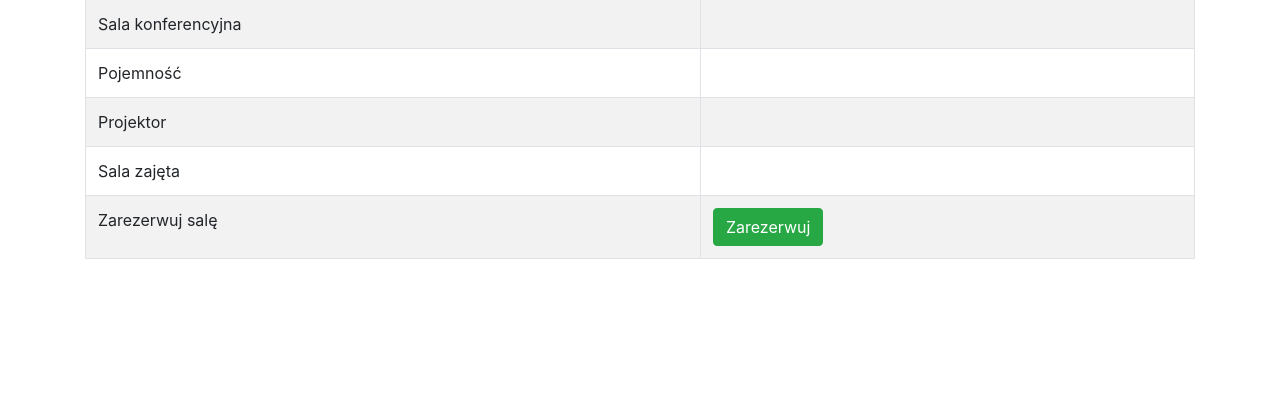
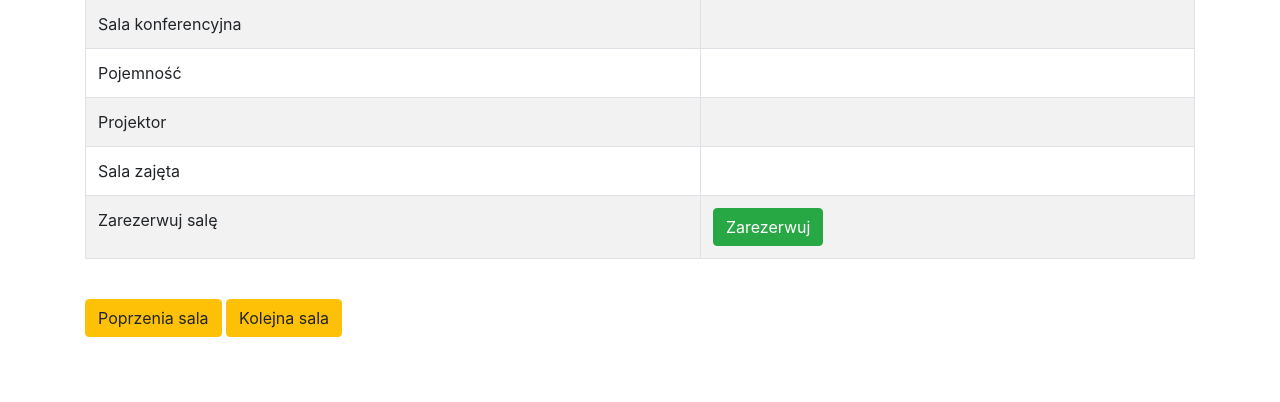
Before and after one commit to tkazan/DjangoCL, a Django app: template BookConferenceRoomApp/templates/Book/room.html in a window 1280 px wide. Shown: the part 87-489 px from the top of the page. Run offline with Django 3.2, Linux system fonts and the light colour scheme; the template is opened without the code that fills it, so the values that code supplies are empty; some libraries are stand-ins or nearby versions.

Commit message:
final corrections

```diff
--- a/BookConferenceRoomApp/templates/Book/delete.html
+++ b/BookConferenceRoomApp/templates/Book/delete.html
@@ -3,6 +3,7 @@
 {% block title %}Usuń salę{% endblock %}
 
 {% block content %}
+    <br/>
     <h2>Czy na pewno chcesz usunąć salę: {{ room.name }}</h2>
     <form method="POST" action="#">
     {% csrf_token %}
--- a/BookConferenceRoomApp/templates/Book/modify.html
+++ b/BookConferenceRoomApp/templates/Book/modify.html
@@ -3,6 +3,7 @@
 {% block title %}Modify room{% endblock %}
 
 {% block content %}
+    <br/>
     <h2>Modyfikacja sali konferencyjnej: {{ room.name }}</h2>
     <p class="text-danger">{{ message }}</p>
     <form method="POST" action="#">
--- a/BookConferenceRoomApp/templates/Book/new_room.html
+++ b/BookConferenceRoomApp/templates/Book/new_room.html
@@ -2,6 +2,7 @@
 
 {% block content %}
 
+    <br/>
     <h2>Utwórz nową salę konferencyjną</h2>
     <p class="text-danger">{{ message }}</p>
     <form method="POST" action="#">
--- a/BookConferenceRoomApp/templates/Book/reservation.html
+++ b/BookConferenceRoomApp/templates/Book/reservation.html
@@ -25,7 +25,7 @@
     <form method="post" action="#">
     {% csrf_token %}
         <label>Data:
-            <input type="date" name="date">
+            <input type="date" name="date" required="required">
         </label><br/>
         <label>Dodatkowe uwagi:<br/>
             <textarea name="comment" class="form-control">Brak</textarea>
--- a/BookConferenceRoomApp/templates/Book/room.html
+++ b/BookConferenceRoomApp/templates/Book/room.html
@@ -7,7 +7,7 @@
     <table class="table table-bordered table-striped">
         <tr>
             <td>Sala konferencyjna</td>
-            <td>{{ room.name }}</td>
+            <td class="lead">{{ room.name|upper }}</td>
         </tr>
         <tr>
             <td>Pojemność</td>
@@ -30,5 +30,27 @@
         </tr>
     </table>
     <br/>
+
+    {% if room.id > 1 %}
+        <a href="{% url 'book:room' room.id|add:'-1' %}">
+            <button class="btn btn-warning">Poprzenia sala</button>
+        </a>
+    {% else %}
+        <a href="{% url 'book:room' rooms|length %}">
+            <button class="btn btn-warning">Poprzenia sala</button>
+        </a>
+    {% endif %}
+
+    {% if room.id < rooms|length %}
+        <a href="{% url 'book:room' room.id|add:'1' %}">
+            <button class="btn btn-warning">Kolejna sala</button>
+        </a>
+    {% else %}
+        <a href="{% url 'book:room' 1 %}">
+            <button class="btn btn-warning">Kolejna sala</button>
+        </a>
+    {% endif %}
+
+    <br/>
     <p class="text-danger lead">{{ message }}</p>
 {% endblock %}
--- a/BookConferenceRoomApp/views.py
+++ b/BookConferenceRoomApp/views.py
@@ -31,6 +31,7 @@ def room(request, id):
     id = int(id)
     room = Room.objects.get(pk=id)
     reservations = room.reservation_set.filter(date__gte=today).order_by('date')
+    rooms = Room.objects.all()
     if room.projector == True:
         projector = "TAK"
     else:
@@ -39,6 +40,7 @@ def room(request, id):
         "room": room,
         "projector": projector,
         "reservations": reservations,
+        "rooms": rooms,
     }
     return render(request, 'Book/room.html', ctx)
 
```
